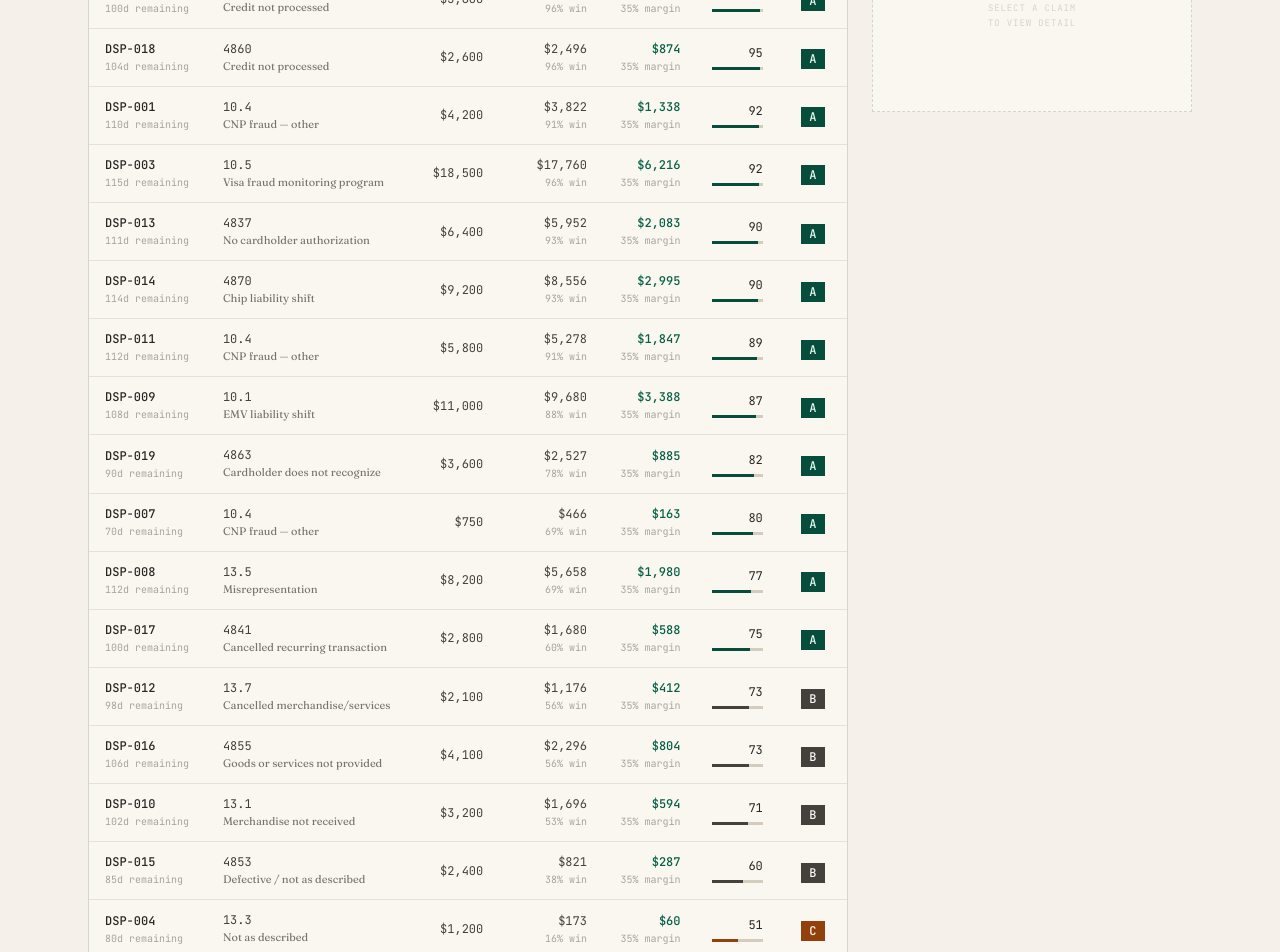
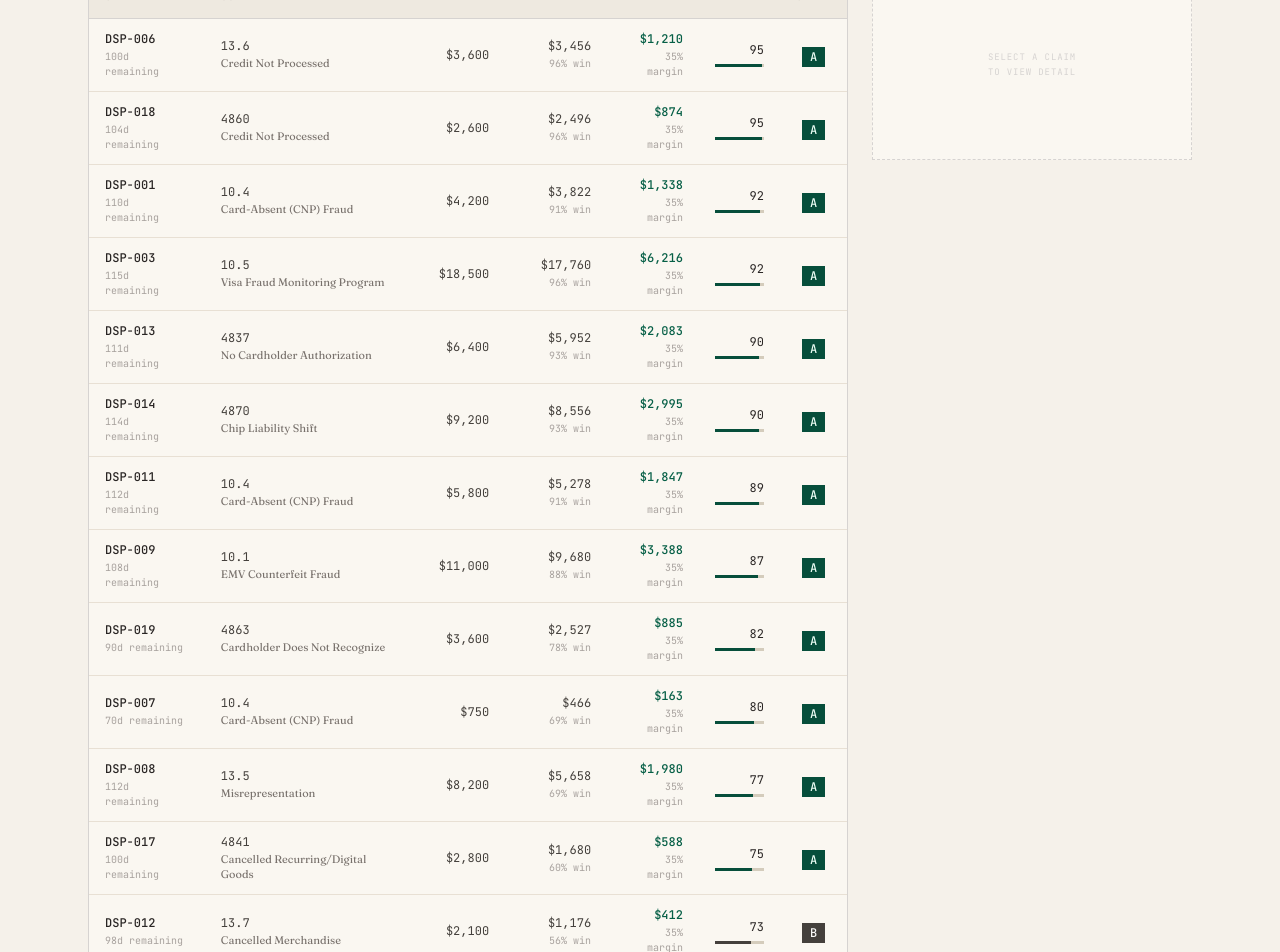
Before and after one commit to i0date/dispute-funding-assessor, a React (Vite) app: page / in a window 1280 px wide. Shown: the part 1460-2412 px from the top of the page. Built offline with nearby package versions, Linux system fonts and the light colour scheme.

Commit message:
Refactor BASE_WIN_RATES and CODE_LABELS structures

```diff
--- a/src/DisputeFundingAssessor.jsx
+++ b/src/DisputeFundingAssessor.jsx
@@ -3,34 +3,73 @@ import { Upload, Download, ChevronDown, ChevronUp, AlertTriangle, CheckCircle, X
 
 // ─── Reason code base win rates (issuer perspective) ─────────────────────────
 const BASE_WIN_RATES = {
-  "10.1": 0.85, "10.2": 0.48, "10.4": 0.76, "10.5": 0.93,
-  "13.1": 0.41, "13.3": 0.30, "13.5": 0.57, "13.6": 0.68, "13.7": 0.44,
-  "4837": 0.78, "4840": 0.72, "4849": 0.65, "4863": 0.73,
-  "4870": 0.87, "4871": 0.81,
-  "4841": 0.48, "4853": 0.33, "4855": 0.44, "4859": 0.46,
-  "4860": 0.70, "4854": 0.38,
+  // Visa Fraud (10.x)
+  "10.1": 0.85, "10.2": 0.48, "10.3": 0.72, "10.4": 0.76, "10.5": 0.93,
+  // Visa Authorization (11.x) — near-automatic wins for issuer
+  "11.1": 0.88, "11.2": 0.82, "11.3": 0.75,
+  // Visa Processing Errors (12.x) — strong mechanical wins
+  "12.1": 0.80, "12.2": 0.85, "12.3": 0.82, "12.4": 0.79,
+  "12.5": 0.90, "12.6": 0.87, "12.6.1": 0.87, "12.6.2": 0.85, "12.7": 0.78,
+  // Visa Consumer Disputes (13.x)
+  "13.1": 0.41, "13.2": 0.55, "13.3": 0.30, "13.4": 0.35,
+  "13.5": 0.57, "13.6": 0.68, "13.7": 0.44, "13.8": 0.72, "13.9": 0.80,
+  // MC Fraud (48xx)
+  "4837": 0.78, "4840": 0.72, "4849": 0.65, "4863": 0.73, "4870": 0.87, "4871": 0.81,
+  // MC Authorization (48xx)
+  "4808": 0.83, "4812": 0.80, "4847": 0.77,
+  // MC Processing Errors (48xx)
+  "4831": 0.85, "4834": 0.88, "4835": 0.74, "4842": 0.80, "4846": 0.87,
+  // MC Consumer Disputes (48xx)
+  "4841": 0.48, "4850": 0.75, "4853": 0.33, "4854": 0.38,
+  "4855": 0.44, "4859": 0.46, "4860": 0.70, "4999": 0.72,
 }
 
 const CODE_LABELS = {
-  "10.1": "EMV liability shift",          "10.2": "No cardholder auth (CP)",
-  "10.4": "CNP fraud — other",            "10.5": "Visa fraud monitoring program",
-  "13.1": "Merchandise not received",     "13.3": "Not as described",
-  "13.5": "Misrepresentation",            "13.6": "Credit not processed",
-  "13.7": "Cancelled merchandise/services",
-  "4837": "No cardholder authorization",  "4840": "Fraudulent processing",
-  "4849": "Questionable merchant activity","4853": "Defective / not as described",
-  "4854": "Cardholder dispute — NEC",     "4855": "Goods or services not provided",
-  "4859": "Services not rendered",        "4860": "Credit not processed",
-  "4863": "Cardholder does not recognize","4870": "Chip liability shift",
-  "4871": "Chip/PIN liability shift",     "4841": "Cancelled recurring transaction",
+  // Visa Fraud
+  "10.1": "EMV Counterfeit Fraud",       "10.2": "EMV Lost/Stolen Fraud",
+  "10.3": "Card-Present Fraud",           "10.4": "Card-Absent (CNP) Fraud",
+  "10.5": "Visa Fraud Monitoring Program",
+  // Visa Authorization
+  "11.1": "Card Recovery Bulletin",       "11.2": "Declined Authorization",
+  "11.3": "No Authorization",
+  // Visa Processing Errors
+  "12.1": "Late Presentment",             "12.2": "Incorrect Transaction Code",
+  "12.3": "Incorrect Currency",           "12.4": "Incorrect Account Number",
+  "12.5": "Incorrect Amount",             "12.6": "Duplicate / Paid by Other Means",
+  "12.6.1": "Duplicate Processing",       "12.6.2": "Paid by Other Means",
+  "12.7": "Invalid Data",
+  // Visa Consumer Disputes
+  "13.1": "Merchandise Not Received",     "13.2": "Cancelled Recurring",
+  "13.3": "Not as Described / Defective", "13.4": "Counterfeit Merchandise",
+  "13.5": "Misrepresentation",            "13.6": "Credit Not Processed",
+  "13.7": "Cancelled Merchandise",        "13.8": "Original Credit Not Accepted",
+  "13.9": "Non-Receipt of Cash/Load",
+  // MC Fraud
+  "4837": "No Cardholder Authorization",  "4840": "Fraudulent Processing",
+  "4849": "Questionable Merchant Activity","4863": "Cardholder Does Not Recognize",
+  "4870": "Chip Liability Shift",         "4871": "Chip/PIN Liability Shift",
+  // MC Authorization
+  "4808": "Authorization Chargeback",     "4812": "Account Not on File",
+  "4847": "Authorization Not Obtained",
+  // MC Processing Errors
+  "4831": "Transaction Amount Differs",   "4834": "Duplicate Processing",
+  "4835": "Card Not Valid or Expired",    "4842": "Late Presentment",
+  "4846": "Incorrect Currency",
+  // MC Consumer Disputes
+  "4841": "Cancelled Recurring/Digital Goods","4850": "Installment Billing Dispute",
+  "4853": "Defective / Not as Described", "4854": "Cardholder Dispute — NEC",
+  "4855": "Goods or Services Not Provided","4859": "Services Not Rendered",
+  "4860": "Credit Not Processed",         "4999": "Domestic Chargeback",
 }
 
 function detectNetwork(code) {
   if (!code) return "—"
-  if (code.startsWith("10") || code.startsWith("13")) return "Visa"
-  if (code.startsWith("48")) return "Mastercard"
+  const c = String(code)
+  if (c.startsWith("10") || c.startsWith("11") || c.startsWith("12") || c.startsWith("13")) return "Visa"
+  if (c.startsWith("48") || c === "4999") return "Mastercard"
   return "—"
 }
+
 
 // ─── Sample portfolio (~$100k face, 20 claims, Visa + MC) ─────────────────────
 const CLAIMS_DATA = [
@@ -58,24 +97,38 @@ const CLAIMS_DATA = [
 
 // ─── Scoring model ────────────────────────────────────────────────────────────
 function computeRecoveryProb(c) {
-  let p = BASE_WIN_RATES[c.code] ?? 0.50
-  const isFraud = c.code.startsWith("10") || ["4837","4840","4849","4863","4870","4871"].includes(c.code)
-  if (isFraud) {
+  let p = BASE_WIN_RATES[c.code] != null ? BASE_WIN_RATES[c.code] : 0.50
+  const code = String(c.code)
+
+  // Authorization codes (11.x, 4808, 4812, 4847) — largely mechanical, few signal adjustments
+  const isAuth = code.startsWith("11") || ["4808","4812","4847"].includes(code)
+  // Processing error codes (12.x, 4831, 4834, 4835, 4842, 4846) — mechanical wins, no behavioral signals
+  const isProcessingError = code.startsWith("12") || ["4831","4834","4835","4842","4846"].includes(code)
+  // Fraud codes
+  const isFraud = code.startsWith("10") || ["4837","4840","4849","4863","4870","4871"].includes(code)
+
+  if (isAuth || isProcessingError) {
+    // Mechanical wins — time window is the main risk factor, signal adjustments minimal
+    if (c.priorClaims > 2) p -= 0.05  // unusual volume is mild risk
+    // No other behavioral adjustments — these live or die on documentation alone
+  } else if (isFraud) {
     if (c.avsMismatch) p += 0.07
     if (c.no3DS)       p += 0.05
     if (c.isVFMP)      p = Math.min(p + 0.15, 0.96)
-    if (c.pinVerified) p -= 0.28
+    if (c.pinVerified) p -= 0.28  // PIN-verified CNP = near-certain loss
     if      (c.merchantCBR >= 2.0) p += 0.06
     else if (c.merchantCBR >= 1.0) p += 0.03
     else if (c.merchantCBR <  0.3) p -= 0.04
+    p -= c.priorClaims * 0.07
   } else {
+    // Consumer disputes (13.x, 4841, 4850, 4853, 4854, 4855, 4859, 4860, 4999)
     if (c.deliveryConf) p -= 0.22
     if (c.merchantAck)  p += 0.18
     if (c.strongDocs)   p += 0.12
     if      (c.merchantCBR >= 1.5) p += 0.05
     else if (c.merchantCBR <  0.3) p -= 0.05
+    p -= c.priorClaims * 0.07
   }
-  p -= c.priorClaims * 0.07
   return parseFloat(Math.max(0.05, Math.min(0.96, p)).toFixed(2))
 }
 
@@ -529,6 +582,13 @@ export default function DisputeFundingAssessor() {
           <p className="display-font text-stone-700 mt-4 max-w-2xl" style={{ fontSize:"clamp(14px,1.8vw,17px)", lineHeight:"1.6" }}>
             Payment disputes as an asset class. Upload a portfolio of Visa or Mastercard claims and the assessor underwrites each receivable — scoring fundability, modelling probability-weighted recovery, and recommending an advance rate. Built for issuers, servicers, and dispute funders.
           </p>
+          <div className="flex items-center flex-wrap gap-x-3 gap-y-1 mt-5" style={{ borderTop:"1px solid #D4CCBC", paddingTop:"14px" }}>
+            <span className="mono-font text-[9px] tracking-widest text-stone-400">DISPUTE SUITE</span>
+            <span className="mono-font text-[9px] text-stone-300">·</span>
+            <span className="mono-font text-[9px] tracking-widest text-stone-500">THE DISPUTE DESK — run case intake, then export pending claims as CSV to upload here</span>
+            <span className="mono-font text-[9px] text-stone-300">·</span>
+            <span className="mono-font text-[9px] tracking-widest text-stone-500">TRIAGE — first-touch complaint intake and classification</span>
+          </div>
         </div>
 
         {/* ── Step 01 — Portfolio Upload ── */}
```
